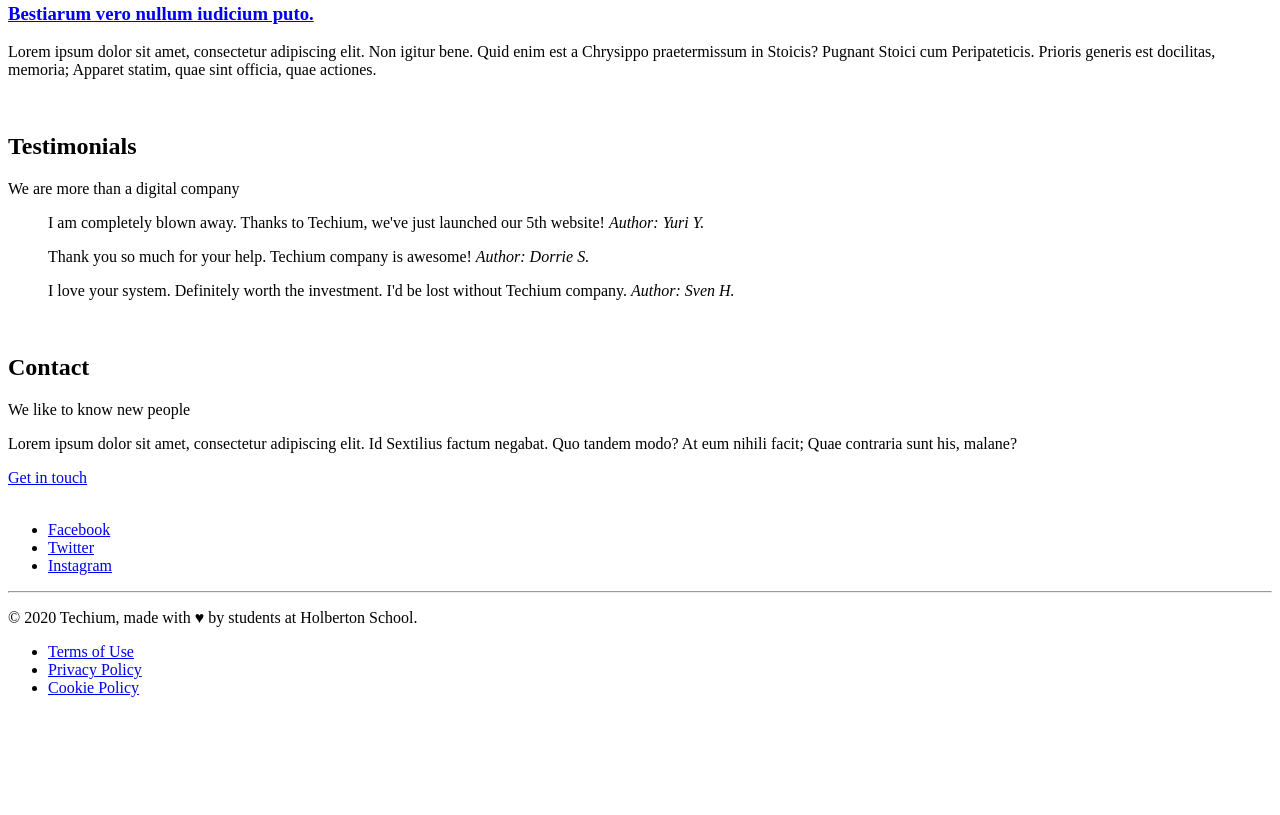
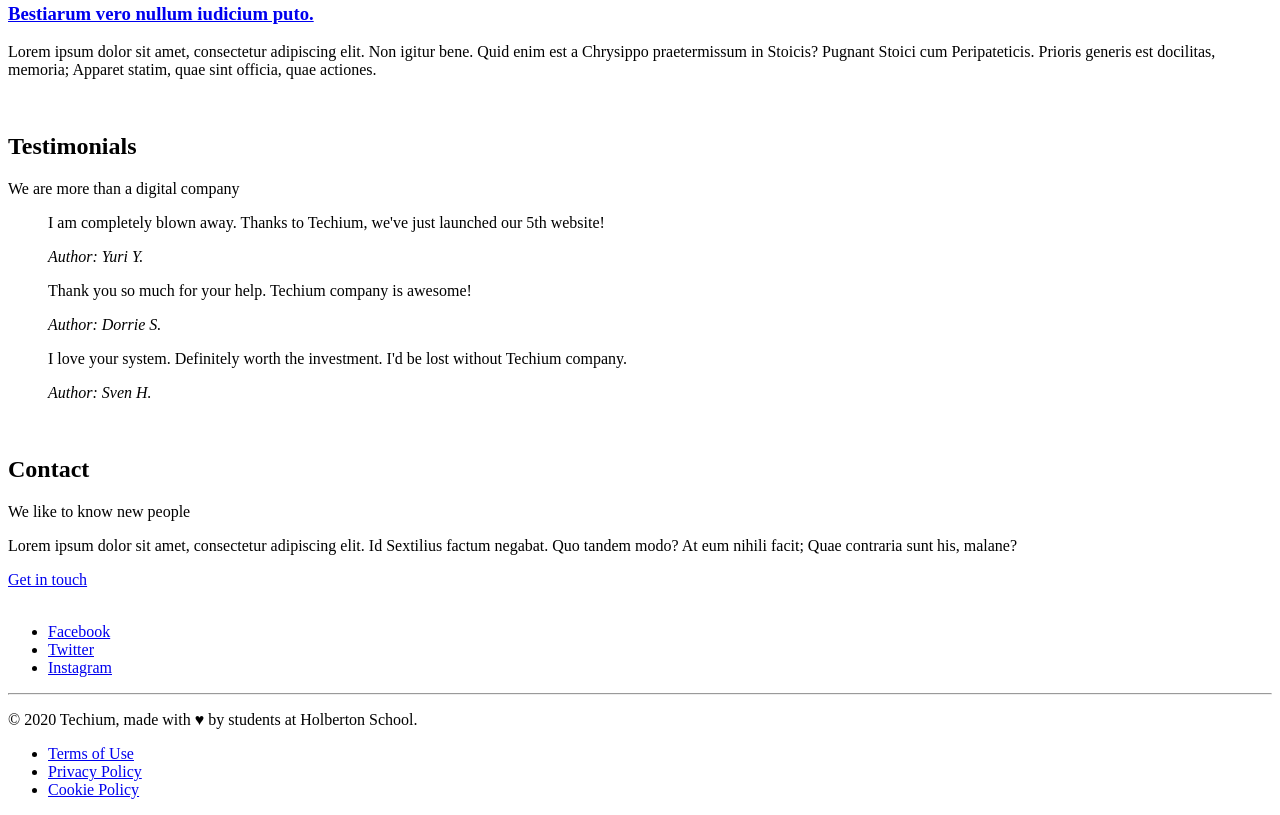
Before and after one commit to Fpierr/holbertonschool-web_front_end, a plain HTML site: page html_advanced/29-index.html in a window 1280 px wide. Shown: the part 1795-2610 px from the top of the page. Before the commit the page ends 2508 px from the top, so only its background shows below. Drawn offline with Linux system fonts and the light colour scheme.

Commit message:
add blockquote and cite author

```diff
--- a/html_advanced/29-index.html
+++ b/html_advanced/29-index.html
@@ -134,19 +134,19 @@
 					<div>
 						<article>
 							<blockquote>
-								I am completely blown away. Thanks to Techium, we've just launched our 5th website!
+								<p>I am completely blown away. Thanks to Techium, we've just launched our 5th website!</p>
 								<cite>Author: Yuri Y.</cite>
 							</blockquote>
 						</article>
 						<article>
 							<blockquote>
-								Thank you so much for your help. Techium company is awesome!
+								<p>Thank you so much for your help. Techium company is awesome!</p>
 								<cite>Author: Dorrie S.</cite>
 							</blockquote>
 						</article>
 						<article>
 							<blockquote>
-								I love your system. Definitely worth the investment. I'd be lost without Techium company.
+								<p>I love your system. Definitely worth the investment. I'd be lost without Techium company.</p>
 								<cite>Author: Sven H.</cite>
 							</blockquote>
 						</article>
```
